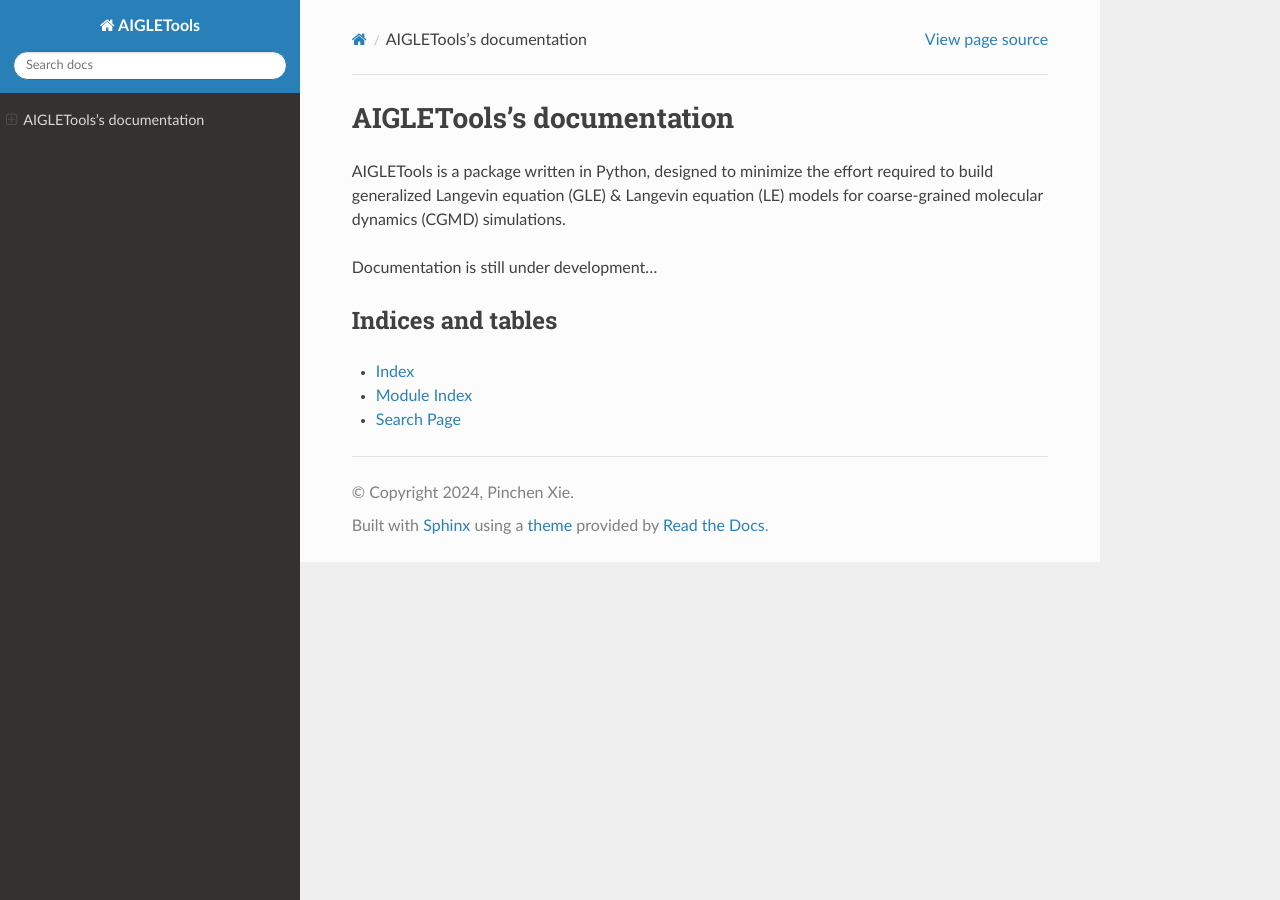
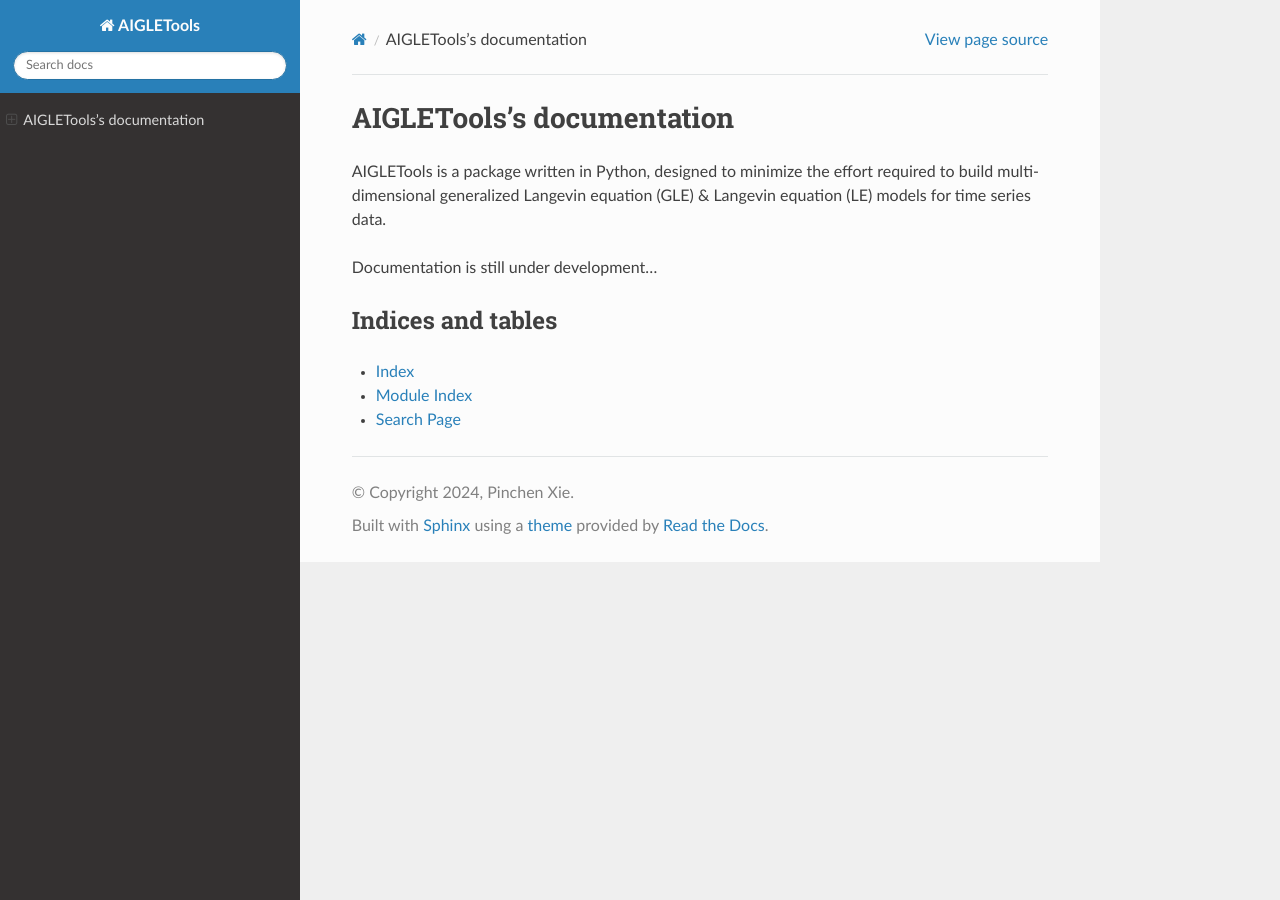
Before and after one commit to salinelake/AIGLETools, a Sphinx documentation site: the page built from docs/index.rst, in a window 1280 px wide. Built offline with Sphinx 7.4.7 and the Read the Docs theme 2.0.0, drawn with Linux system fonts in a browser that asks for light colours.

```diff
--- a/docs/index.rst
+++ b/docs/index.rst
@@ -7,7 +7,7 @@
 AIGLETools's documentation
 ==========================
 
-AIGLETools is a package written in Python, designed to minimize the effort required to build generalized Langevin equation (GLE) & Langevin equation (LE) models for coarse-grained molecular dynamics (CGMD) simulations.
+AIGLETools is a package written in Python, designed to minimize the effort required to build multi-dimensional generalized Langevin equation (GLE) & Langevin equation (LE) models for time series data.
 
 Documentation is still under development...
 
```
Also changed, not shown: README.md (+10 -5 lines), logo.png (deleted).
